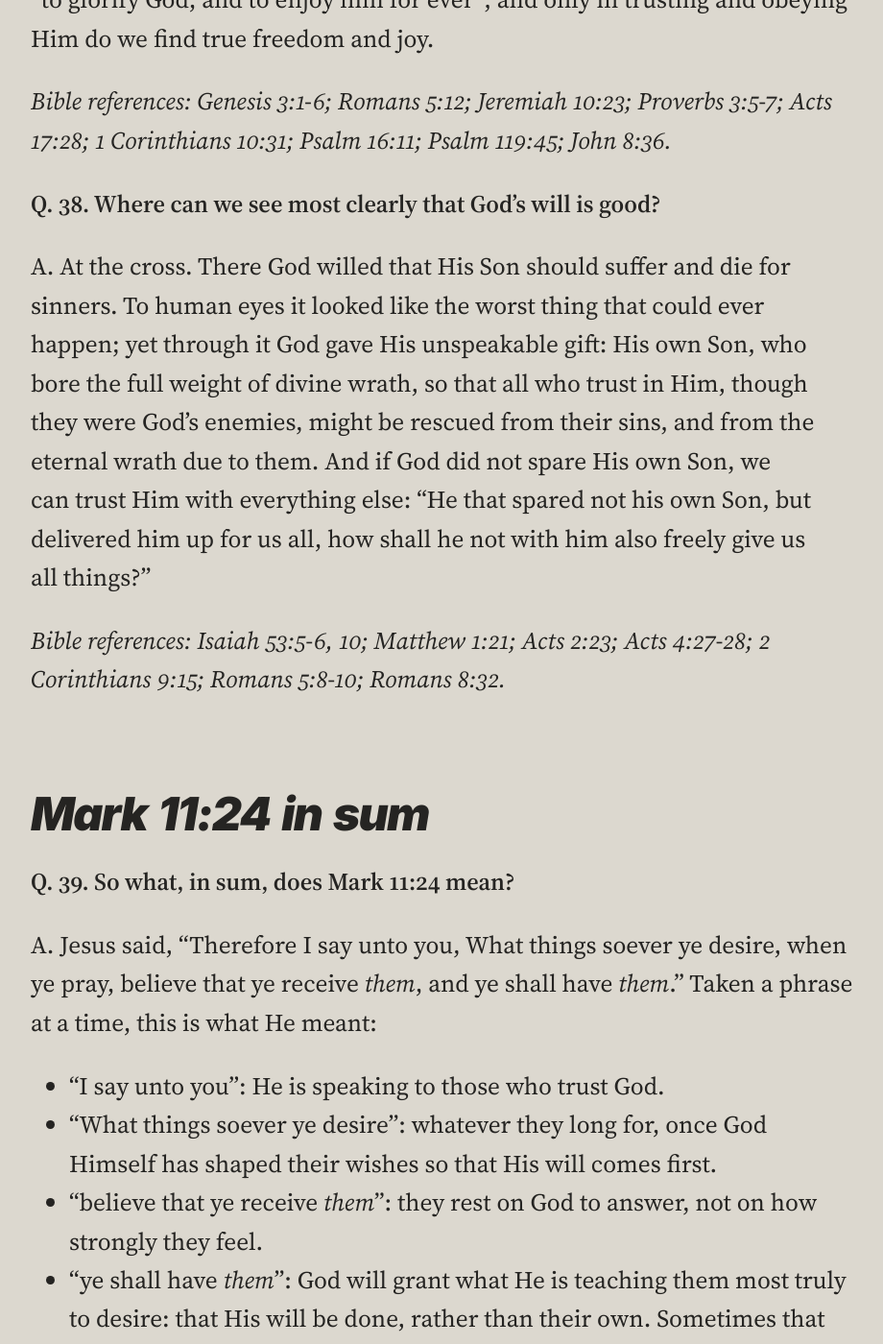
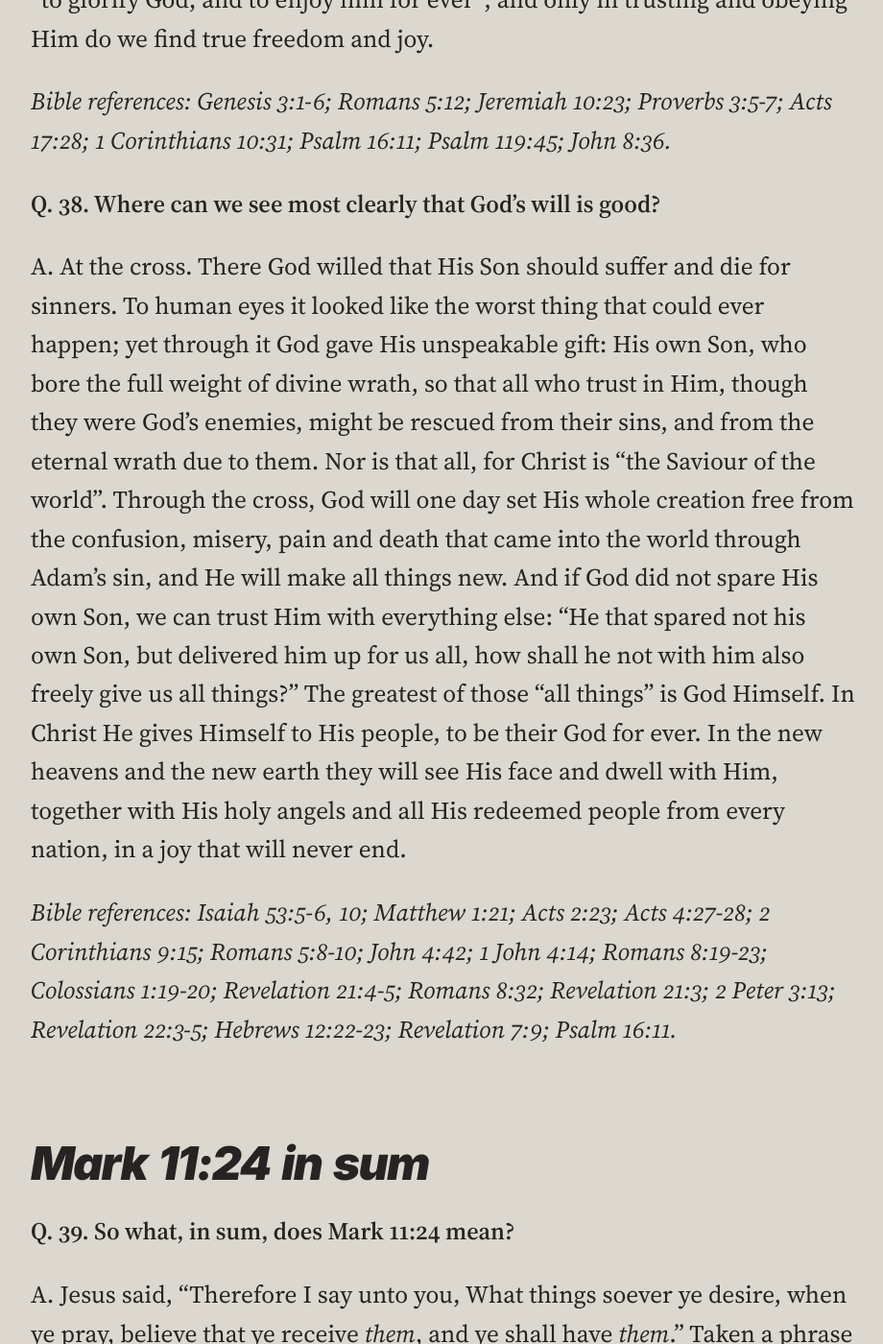
Before and after one commit to ForestWalkUK/truthpeaceandlove, a Jekyll site: the page built from _posts/2026-10-18-believing-prayer-catechism-mark-11-24.md, in a window 1280 px wide and 1400 px high, scrolled down 17428 px. Shown: the whole window at 96% size, without its empty margins (16-936 px from the left). Built offline with Jekyll 4.4.1, drawn with Linux system fonts in a browser that asks for light colours; some of the changed text lies outside the part shown.

Commit message:
Catechism v2.6: expand Q. 38
Co-Authored-By: Claude Opus 5.5 <noreply@anthropic.com>

```diff
--- a/_posts/2026-10-18-believing-prayer-catechism-mark-11-24.md
+++ b/_posts/2026-10-18-believing-prayer-catechism-mark-11-24.md
@@ -3,6 +3,9 @@ title: "Believing Prayer: A Catechism on Mark 11:24"
 sections: [otherbeliefs, deeper]
 document: catechism
 changes:
+  - version: "2.6"
+    date: 2026-11-12
+    note: "Q. 38: Christ as the Saviour of the world, setting creation free from the effects of the fall; the “all things” of Romans 8:32 crowned by God giving Himself to His people for ever, in the new heavens and the new earth; references added."
   - version: "2.5"
     date: 2026-11-12
     note: "Q. 36: our power now acknowledged as real but small and given by God, before its limits are shown (one hair, tomorrow, and our salvation); Acts 17:25, James 4:13-15 and Luke 12:16-20 added to the references."
@@ -298,9 +301,9 @@ A. No. It is the oldest temptation of all. In the garden of Eden the serpent pro
 
 **Q. 38. Where can we see most clearly that God’s will is good?**
 
-A. At the cross. There God willed that His Son should suffer and die for sinners. To human eyes it looked like the worst thing that could ever happen; yet through it God gave His unspeakable gift: His own Son, who bore the full weight of divine wrath, so that all who trust in Him, though they were God’s enemies, might be rescued from their sins, and from the eternal wrath due to them. And if God did not spare His own Son, we can trust Him with everything else: “He that spared not his own Son, but delivered him up for us all, how shall he not with him also freely give us all things?”
+A. At the cross. There God willed that His Son should suffer and die for sinners. To human eyes it looked like the worst thing that could ever happen; yet through it God gave His unspeakable gift: His own Son, who bore the full weight of divine wrath, so that all who trust in Him, though they were God’s enemies, might be rescued from their sins, and from the eternal wrath due to them. Nor is that all, for Christ is “the Saviour of the world”. Through the cross, God will one day set His whole creation free from the confusion, misery, pain and death that came into the world through Adam’s sin, and He will make all things new. And if God did not spare His own Son, we can trust Him with everything else: “He that spared not his own Son, but delivered him up for us all, how shall he not with him also freely give us all things?” The greatest of those “all things” is God Himself. In Christ He gives Himself to His people, to be their God for ever. In the new heavens and the new earth they will see His face and dwell with Him, together with His holy angels and all His redeemed people from every nation, in a joy that will never end.
 
-*Bible references: Isaiah 53:5-6, 10; Matthew 1:21; Acts 2:23; Acts 4:27-28; 2 Corinthians 9:15; Romans 5:8-10; Romans 8:32.*
+*Bible references: Isaiah 53:5-6, 10; Matthew 1:21; Acts 2:23; Acts 4:27-28; 2 Corinthians 9:15; Romans 5:8-10; John 4:42; 1 John 4:14; Romans 8:19-23; Colossians 1:19-20; Revelation 21:4-5; Romans 8:32; Revelation 21:3; 2 Peter 3:13; Revelation 22:3-5; Hebrews 12:22-23; Revelation 7:9; Psalm 16:11.*
 
 ## Mark 11:24 in sum
 
```
